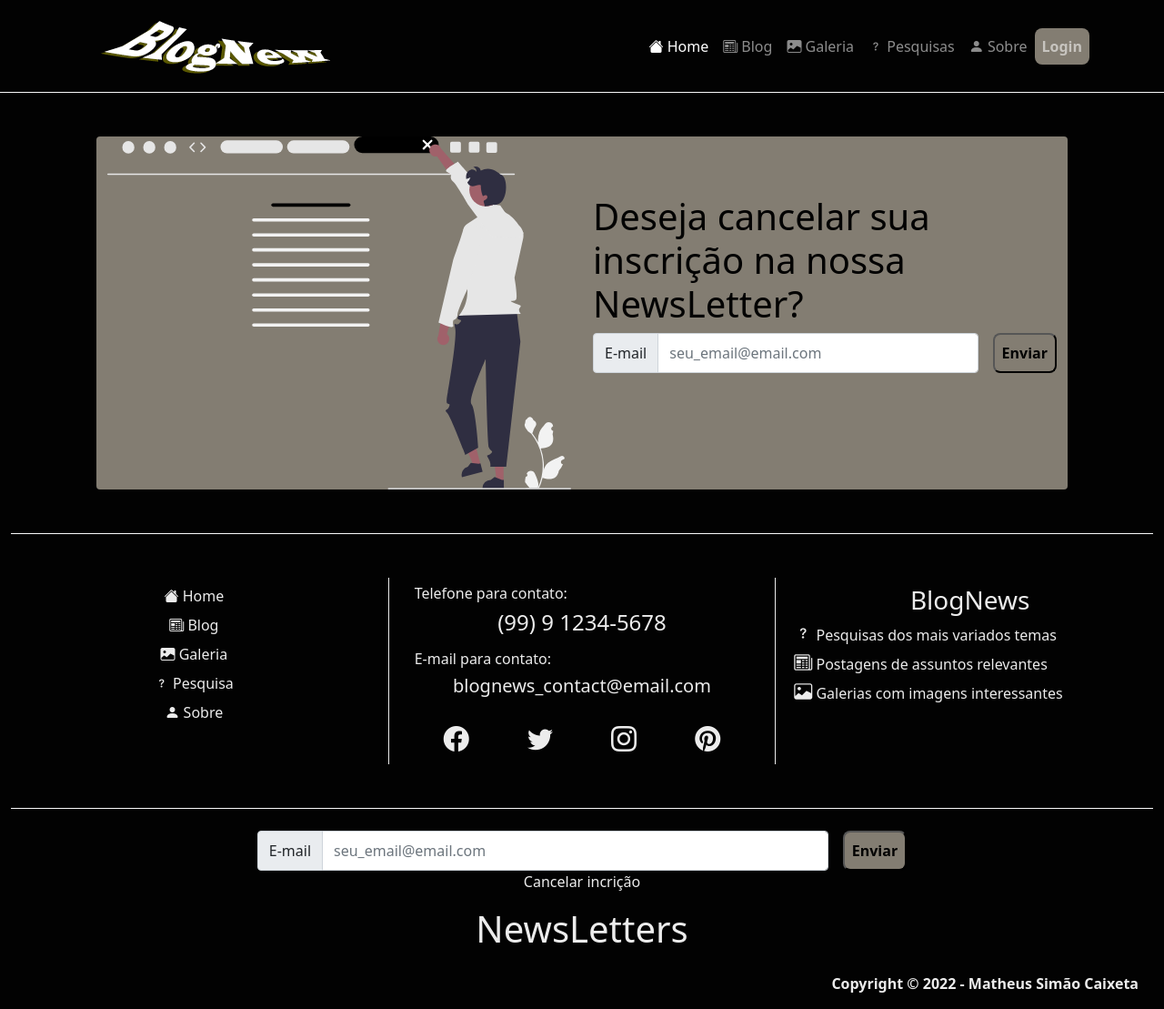
After one commit to MatheusSC017/BlogNews, a Django app: page /newsletter/cancelar/ in a window 1280 px wide. The commit adds this page. Shown: the whole page at 91% size. Run offline with Django 4.2, Linux system fonts and the light colour scheme; parts of the project's set-up code (start-up, migrations or seed data) failed here and were passed over; some libraries are stand-ins or nearby versions.

Commit message:
Cancelamento de incrição da Newsletter

```diff
--- a/newsletter/models.py
+++ b/newsletter/models.py
@@ -7,6 +7,11 @@ class NewsLetterUser(models.Model):
     creation_date_newsletteruser = models.DateTimeField(default=tz.now(), verbose_name='data de criação')
     activated_date_newsletteruser = models.DateTimeField(default=tz.now(), verbose_name='data de ativação')
     activated_newsletteruser = models.BooleanField(default=True, verbose_name='ativado')
+
+    def save(self, *args, **kwargs):
+        if self.activated_newsletteruser:
+            self.activated_date_newsletteruser = tz.now()
+        super().save(*args, **kwargs)
 
     def __str__(self):
         return self.email_newsletteruser
--- /dev/null
+++ b/newsletter/templates/newsletter/base.html
@@ -0,0 +1,16 @@
+{% extends 'base.html' %}
+
+{% block content %}
+
+<section class="container p-5">
+    <div class="row row-cols-1 row-cols-lg-2 gray-bg-color rounded">
+        <div class="col d-flex">
+            <img src="{% block img_url %}{% endblock %}" alt="" class="img-fluid align-middle">
+        </div>
+        <div class="col pt-3 pb-3 dark-color">
+            {% block content_newsletter_page %}{% endblock %}
+        </div>
+    </div>
+</section>
+
+{% endblock %}
--- /dev/null
+++ b/newsletter/templates/newsletter/unsubscribe_newsletter.html
@@ -0,0 +1,25 @@
+{% extends 'newsletter/base.html' %}
+{% load static %}
+
+{% block title %}Deseja cancelar sua inscrição na nossa NewsLetter? | {% endblock %}
+
+{% block img_url %}
+    {% static 'img/close_svg_image.svg' %}
+{% endblock %}
+
+{% block content_newsletter_page %}
+    <h1 class="mt-5">Deseja cancelar sua inscrição na nossa NewsLetter?</h1>
+    <form action="#" method="POST" class="d-flex">
+        <div class="input-group me-3">
+            <span class="input-group-text" id="email-newsletter">E-mail</span>
+            <input type="email"
+                   name="email-newsletter"
+                   class="form-control"
+                   aria-describedby="email-newsletter"
+                   placeholder="seu_email@email.com"
+                   arial-label="Seu E-mail para cancelar sua inscrição">
+        </div>
+        {% csrf_token %}
+        <input type="submit" value="Enviar" class="button-format">
+    </form>
+{% endblock %}
--- a/newsletter/urls.py
+++ b/newsletter/urls.py
@@ -1,9 +1,13 @@
 from django.urls import path
-from .views import newsletter_add_user, done_newsletter_add_user
+from . import views
 
 app_name = 'newsletter'
 
 urlpatterns = [
-    path('', newsletter_add_user, name='add_user'),
-    path('agradecimento/', done_newsletter_add_user, name='done_add_user')
+    path('', views.newsletter_add_user, name='add_user'),
+    path('agradecimento/', views.done_newsletter_add_user, name='done_add_user'),
+    path('cancelar/', views.UnsubscribeNewsletter.as_view(), name='unsubscribe'),
+    path('desculpas/', views.DoneUnsubscribeNewsletter.as_view(), name='unsubscribe_done'),
+    path('confirmar_cancelamento/<token>', views.ConfirmUnsubscribeNewsletter.as_view(), name='unsubscribe_confirm'),
+    path('finalizacao/', views.FinishUnsubscribeNewsletter.as_view(), name='unsubscribe_finish'),
 ]
--- a/newsletter/views.py
+++ b/newsletter/views.py
@@ -1,4 +1,12 @@
 from django.shortcuts import redirect, render, reverse
+from django.conf import settings
+from django.contrib.sites.shortcuts import get_current_site
+from django.urls import reverse_lazy
+from django.views import View
+from django.views.generic import TemplateView
+from django.template import loader
+from django.core.mail import EmailMessage
+from django.utils.crypto import get_random_string
 from django.contrib import messages
 from django.utils import timezone as tz
 from .models import NewsLetterUser
@@ -29,3 +37,96 @@ def newsletter_add_user(request):
 
 def done_newsletter_add_user(request):
     return render(request, 'newsletter/done_newsletter.html')
+
+
+class UnsubscribeNewsletter(View):
+    template_name = 'newsletter/unsubscribe_newsletter.html'
+    email_template_name = 'newsletter/unsubscribe_newsletter_email.html'
+    success_url = reverse_lazy('newsletter:unsubscribe_done')
+    use_https = False
+
+    def get(self, request, *args, **kwargs):
+        return render(request, self.template_name)
+
+    def post(self, request, *args, **kwargs):
+        email = request.POST.get('email-newsletter')
+
+        token = get_random_string(length=32)
+        request.session[token] = email
+
+        self.send_email(email, token)
+
+        return redirect(self.get_success_url())
+
+    def send_email(self, email, token):
+        from_email = settings.EMAIL_HOST_USER
+        to = email
+        subject = 'Cancelamento da inscrição'
+        body = loader.render_to_string(self.email_template_name, self.get_email_context(to, token))
+
+        email_message = EmailMessage(subject, body, from_email, (to, ))
+        email_message.send()
+
+    def get_success_url(self):
+        return self.success_url
+
+    def get_email_context(self, email, token):
+        current_site = get_current_site(self.request)
+        domain = current_site.domain
+        site_name = current_site.name
+        context = {'email': email,
+                   'domain': domain,
+                   'site_name': site_name,
+                   'token': token,
+                   'protocol': 'https' if self.use_https else 'http'}
+        return context
+
+
+class DoneUnsubscribeNewsletter(TemplateView):
+    template_name = 'newsletter/done_unsubscribe_newsletter.html'
+
+
+class ConfirmUnsubscribeNewsletter(View):
+    template_name = 'newsletter/confirm_unsubscribe_newsletter.html'
+    success_url = reverse_lazy('newsletter:unsubscribe_finish')
+
+    def get(self, request, *args, **kwargs):
+        context = self.get_context()
+        return render(request, self.template_name, context)
+
+    def post(self, request, *args, **kwargs):
+        context = self.get_context()
+
+        if context['valid_token']:
+            del request.session[kwargs.get('token')]
+            user = NewsLetterUser.objects.filter(email_newsletteruser=context['email'])
+
+            # Check if the e-mail is registered in the database
+            if user.count():
+                user = user[0]
+                # Check if the user is activated
+                if user.activated_newsletteruser:
+                    user.activated_newsletteruser = False
+                    user.save()
+                    return redirect(self.get_success_url())
+
+            messages.error(request, 'E-mail não cadastrado')
+            return redirect(reverse('blog:index'))
+        else:
+            return render(request, self.template_name, context)
+
+    def get_context(self):
+        context = {}
+
+        email = self.request.session.get(self.kwargs.get('token'))
+        context['email'] = email
+        context['valid_token'] = email is not None
+
+        return context
+
+    def get_success_url(self):
+        return self.success_url
+
+
+class FinishUnsubscribeNewsletter(TemplateView):
+    template_name = 'newsletter/finish_unsubscribe_newsletter.html'
--- a/templates/partials/_footer.html
+++ b/templates/partials/_footer.html
@@ -52,6 +52,7 @@
                 {% csrf_token %}
                 <input type="submit" value="Enviar" class="button-format">
             </form>
+            <a href="{% url 'newsletter:unsubscribe' %}">Cancelar incrição</a>
             <h1 class="mt-3">NewsLetters</h1>
         </div>
     </div>
```
Also changed, not shown: newsletter/templates/newsletter/confirm_unsubscribe_newsletter.html (added, +29 -0 lines), newsletter/templates/newsletter/done_newsletter.html (+6 -13 lines), newsletter/templates/newsletter/done_unsubscribe_newsletter.html (added, +13 -0 lines), newsletter/templates/newsletter/finish_unsubscribe_newsletter.html (added, +12 -0 lines), newsletter/templates/newsletter/unsubscribe_newsletter_email.html (added, +15 -0 lines), templates/static/img/close_svg_image.svg (added), templates/static/img/congratulation_svg_image.svg.
